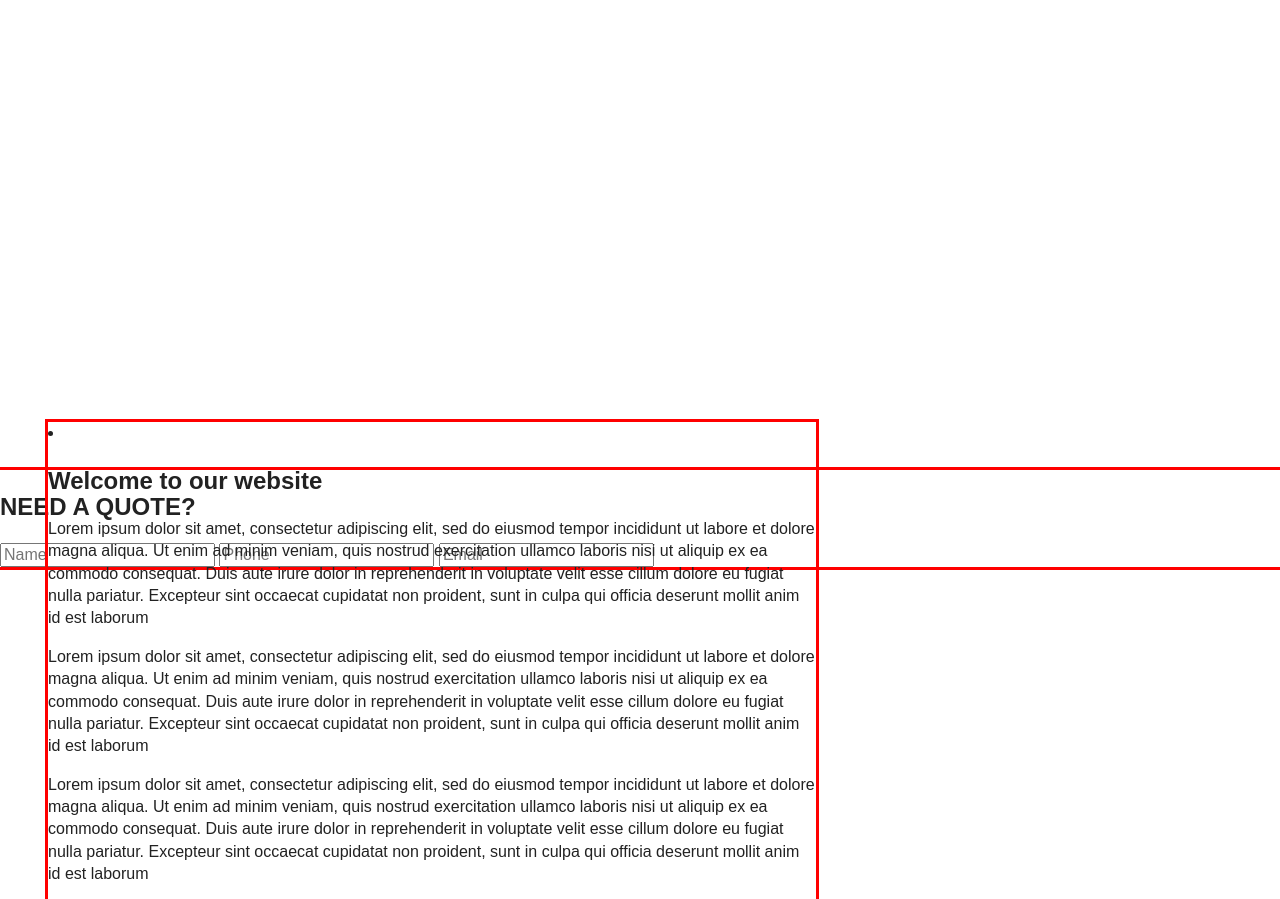
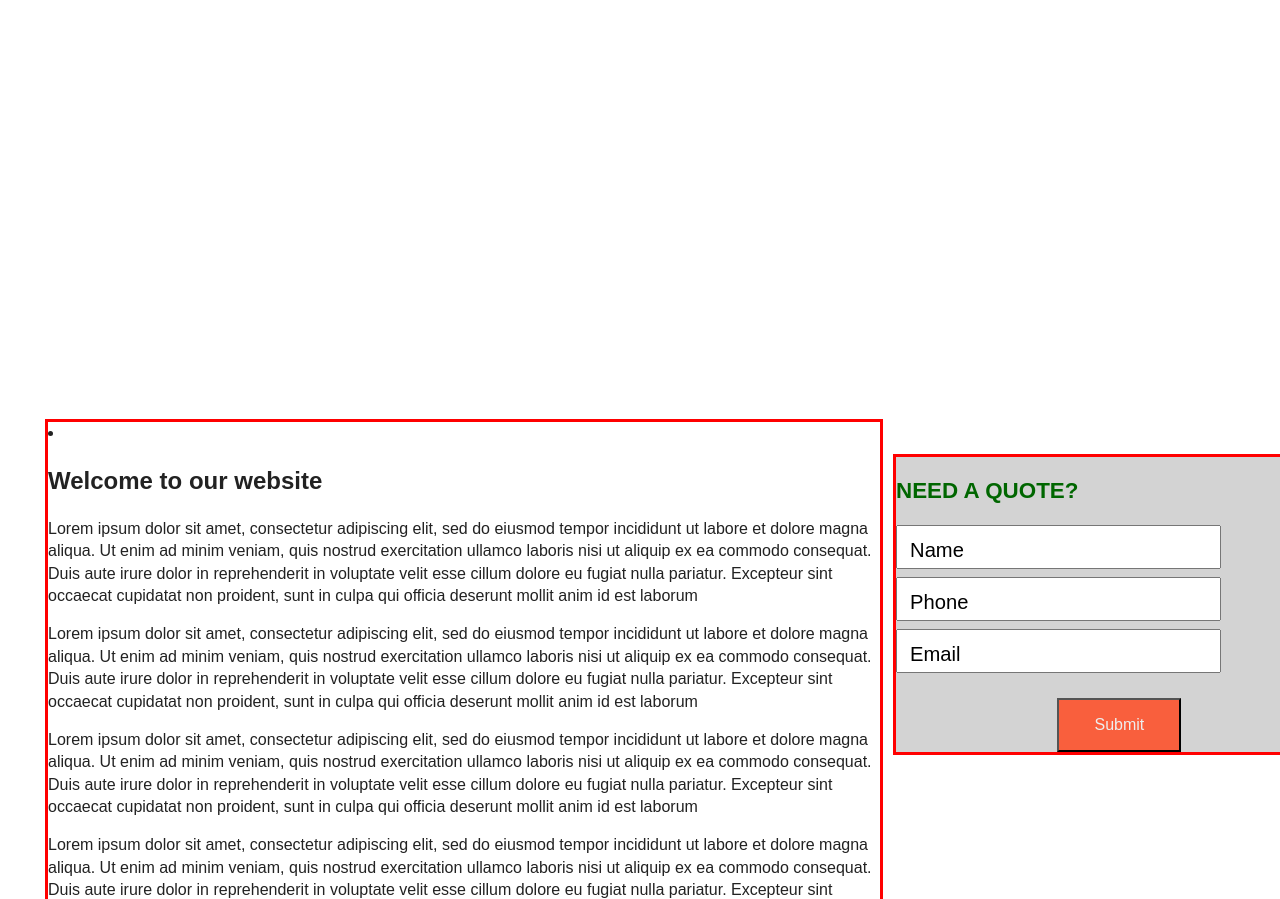
Before and after one commit to jfortes/greentheme, a plain HTML site: page index.html in a window 1280 px wide. Shown: the part 138-1037 px from the top of the page. Drawn offline with nearby package versions, Linux system fonts and the light colour scheme.

Commit message:
homepage-quote

```diff
--- a/css/main.css
+++ b/css/main.css
@@ -102,7 +102,7 @@ textarea {
     height: 10%;
     width: 60%;
     top: 1em;
-    left: 1.4em;
+    left: 1.8em;
 }
 
 #header-menu{
@@ -183,7 +183,9 @@ h2 i{
 
 
 @media only screen and (min-width : 50em) {
-/*for any devices bigger than 50em*/
+
+
+/* HomePage Begins */
 
 #logo img{
     width: 22%;
@@ -235,6 +237,12 @@ h2 i{
 
 }
 
+#home-navigation>ul ul li{
+    border-bottom: thin solid black;
+
+}
+
+
 #home-navigation>ul>li:hover ul{
     display:block;
 }
@@ -269,7 +277,7 @@ h2 i{
 
 
 #content{
-    width: 60%;
+    width: 65%;
     height: 50%;
     top: 35em;
     position: relative;
@@ -279,7 +287,67 @@ h2 i{
 
 #quote{
     outline: 3px red solid;
+    width: 30%;
+    height: 40%;
+    float: right;
+    margin-top: 6%;
+    background-color: #D3D3D3;
+    display: block;
 }
+
+.pure-form h2{
+    font-size: 1.4em;
+    color: #006600;
+}
+
+.pure-form input[type]{
+    width: 11em;
+    height: 1.3em;
+    font-size: 1.8em;
+    box-shadow: none;
+    margin-bottom: 0.3em;
+
+}
+
+.pure-button {
+    background-color: #f95f3d;
+    color: #eee;
+    padding: 1em 2.2em;
+    margin-left: 42%;
+    box-shadow: none;
+    margin-top: 1em;
+}
+
+::-webkit-input-placeholder {
+   font-size: 0.7em;
+   line-height: 1.6em;
+   color: #000;
+   padding-left: 0.5em;
+}
+
+
+:-moz-placeholder { /* Firefox 18- */
+   font-size: 0.7em;
+   line-height: 1.6em;
+   color: #000;
+   padding-left: 0.5em;
+}
+
+::-moz-placeholder {  /* Firefox 19+ */
+  font-size: 0.7em;
+   line-height: 1.6em;
+   color: #000;
+   padding-left: 0.5em;
+}
+
+:-ms-input-placeholder {
+   font-size: 0.7em;
+   line-height: 1.6em;
+   color: #000;
+   padding-left: 0.5em;
+}
+
+
 
 
 
--- a/index.html
+++ b/index.html
@@ -125,7 +125,11 @@
                     <label for="email"></label>
                     <input id="email" type="email" placeholder="Email">
 
+                     <button type="submit" class="pure-button">Submit</button>
+
                 </fieldset>
+
+
 
         </div>
 
```
